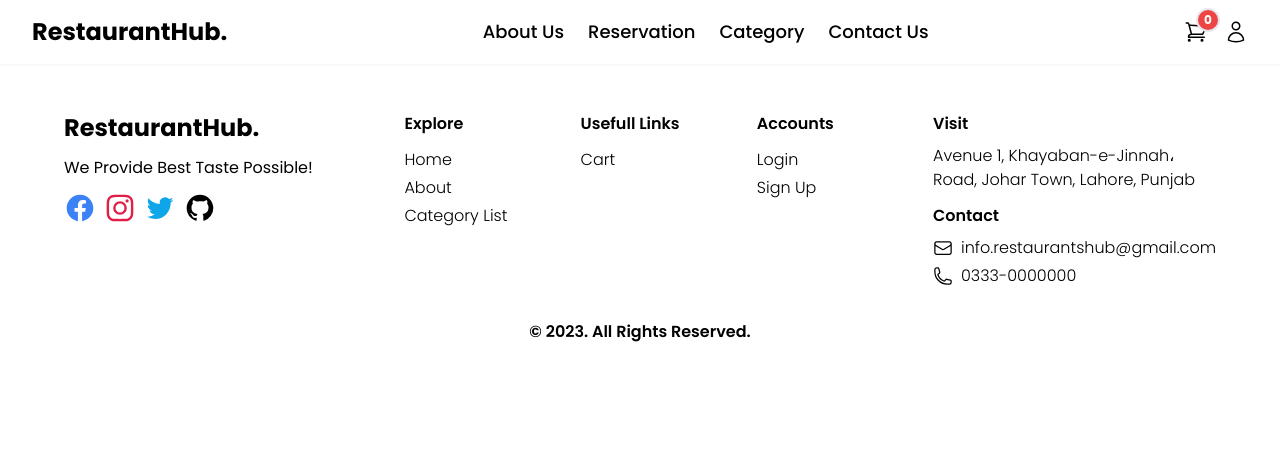
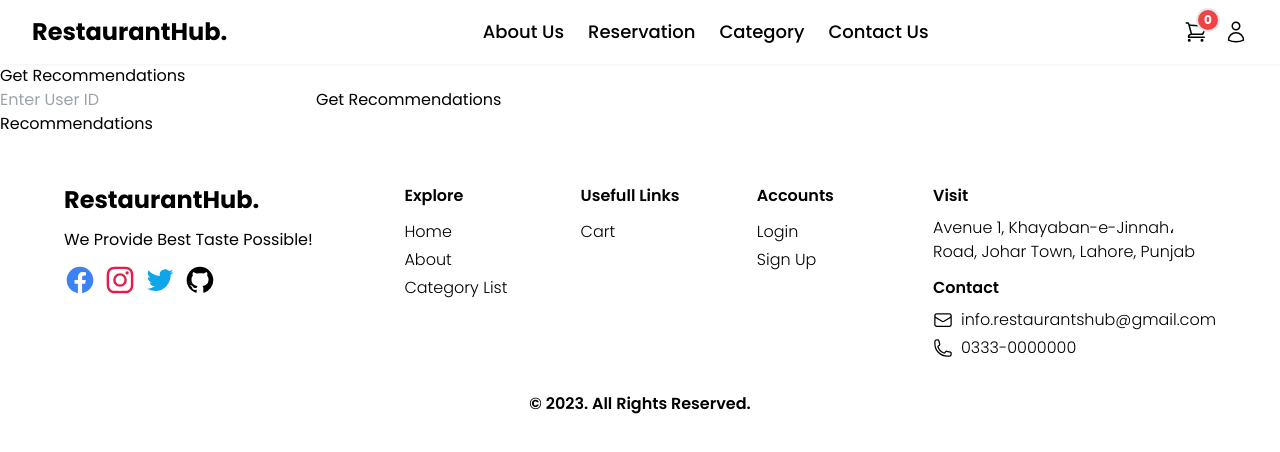
Before and after one commit to GoharHayyat/frontendresturent, a React (Create React App) app: page /getrec in a window 1280 px wide. Shown: the top 452 px of the page. Built offline with nearby package versions, Linux system fonts and the light colour scheme; no server answers.

Commit message:
recommendation system

```diff
--- a/src/App.js
+++ b/src/App.js
@@ -16,6 +16,7 @@ import AllCategory from "./pages/AllCategory";
 import ResetPassword from "./pages/ResetPassword";
 import SuccessPage from "./pages/SuccessPage";
 import Barcode from "./components/Barcode";
+import GetRecommendations from "./components/getrec";
 function App() {
   return (
     <>
@@ -36,6 +37,8 @@ function App() {
       <Route path="success" element={<SuccessPage/>}/>
       <Route path="allcategory/menuitems/:category" element={<ProductsListPage/>}/>
       <Route path="barcode" element={<Barcode/>}/>
+      <Route path="getrec" element={<GetRecommendations/>}/>
+
 
       </Route>
       </Routes>
--- /dev/null
+++ b/src/components/getrec.jsx
@@ -0,0 +1,60 @@
+import React, { useState } from 'react';
+
+function GetRecommendations() {
+  const [userId, setUserId] = useState('');
+  const [recommendations, setRecommendations] = useState([]);
+
+//   setUserId='65bd64c0b24bb20f181fbde1'
+// const response = await fetch('http://localhost:5000/recommendation', {
+//   method: 'POST',
+//   headers: {
+//     'Content-Type': 'application/json'
+//   },
+//   body: JSON.stringify({ user_id: userId })
+// });
+
+
+  const handleGetRecommendations = async () => {
+    try {
+      const response = await fetch('http://127.0.0.1:5000/recommendation', {
+        method: 'POST',
+        headers: {
+          'Content-Type': 'application/json'
+        },
+        body: JSON.stringify({ user_id: userId })
+      });
+
+      if (!response.ok) {
+        throw new Error('Failed to fetch recommendations');
+      }
+
+      const data = await response.json();
+      setRecommendations(data.recommendations);
+    } catch (error) {
+      console.error(error);
+    }
+  };
+
+  return (
+    <div>
+      <h1>Get Recommendations</h1>
+      <input
+        type="text"
+        placeholder="Enter User ID"
+        value={userId}
+        onChange={(e) => setUserId(e.target.value)}
+      />
+      <button onClick={handleGetRecommendations}>Get Recommendations</button>
+      <div>
+        <h2>Recommendations</h2>
+        <ul>
+          {recommendations.map((item, index) => (
+            <li key={index}>{item.title}</li>
+          ))}
+        </ul>
+      </div>
+    </div>
+  );
+}
+
+export default GetRecommendations;
```
